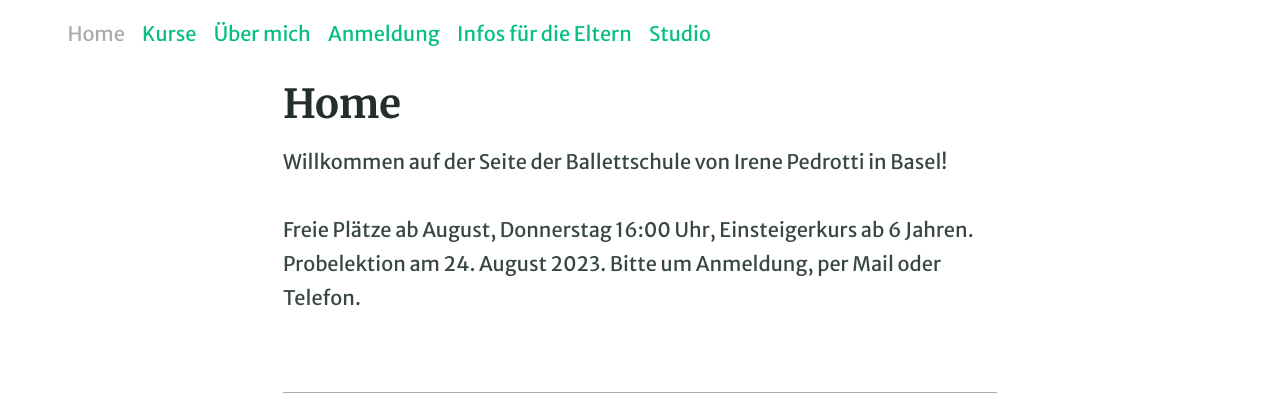
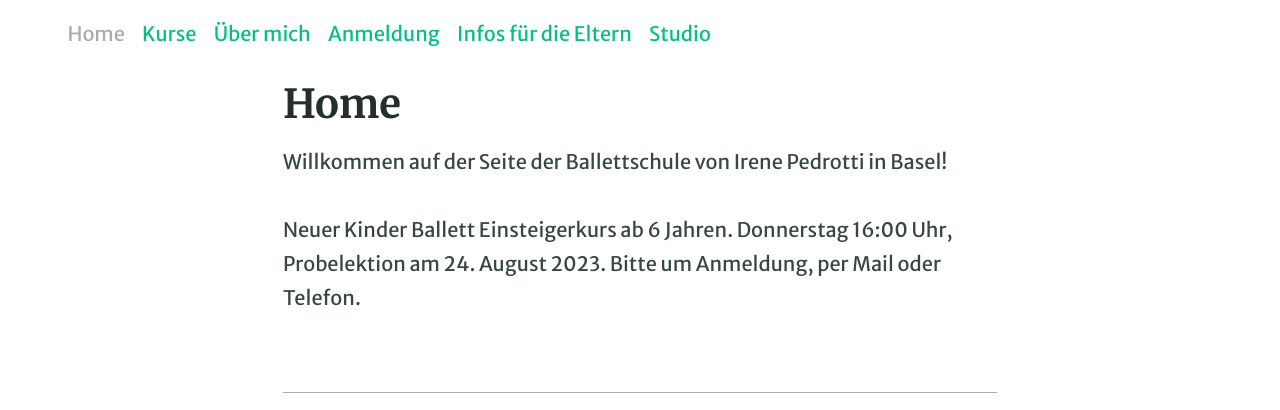
Before and after one commit to irenepedrotti/irenepedrotti.github.io, a Jekyll site: the page built from pages/index.md, in a window 1280 px wide. Shown: the part 315-725 px from the top of the page. Built offline with Jekyll 4.4.1, drawn with Linux system fonts in a browser that asks for light colours.

Commit message:
Umgeschrieben: Neuer Einsteigerkurs ab 6 Jahren. Do 16:00 Uhr, Probelektion am 24.8.23. Anmeldung Mail oder Telefon

```diff
--- a/pages/index.md
+++ b/pages/index.md
@@ -6,7 +6,7 @@ permalink: /
 
 Willkommen auf der Seite der Ballettschule von Irene Pedrotti in Basel!
 
-Freie Plätze ab August, Donnerstag 16:00 Uhr, Einsteigerkurs ab 6 Jahren. Probelektion am 24. August 2023. Bitte um Anmeldung, per Mail oder Telefon.
+Neuer Kinder Ballett Einsteigerkurs ab 6 Jahren. Donnerstag 16:00 Uhr, Probelektion am 24. August 2023. Bitte um Anmeldung, per Mail oder Telefon.
 
 
 ---
```
